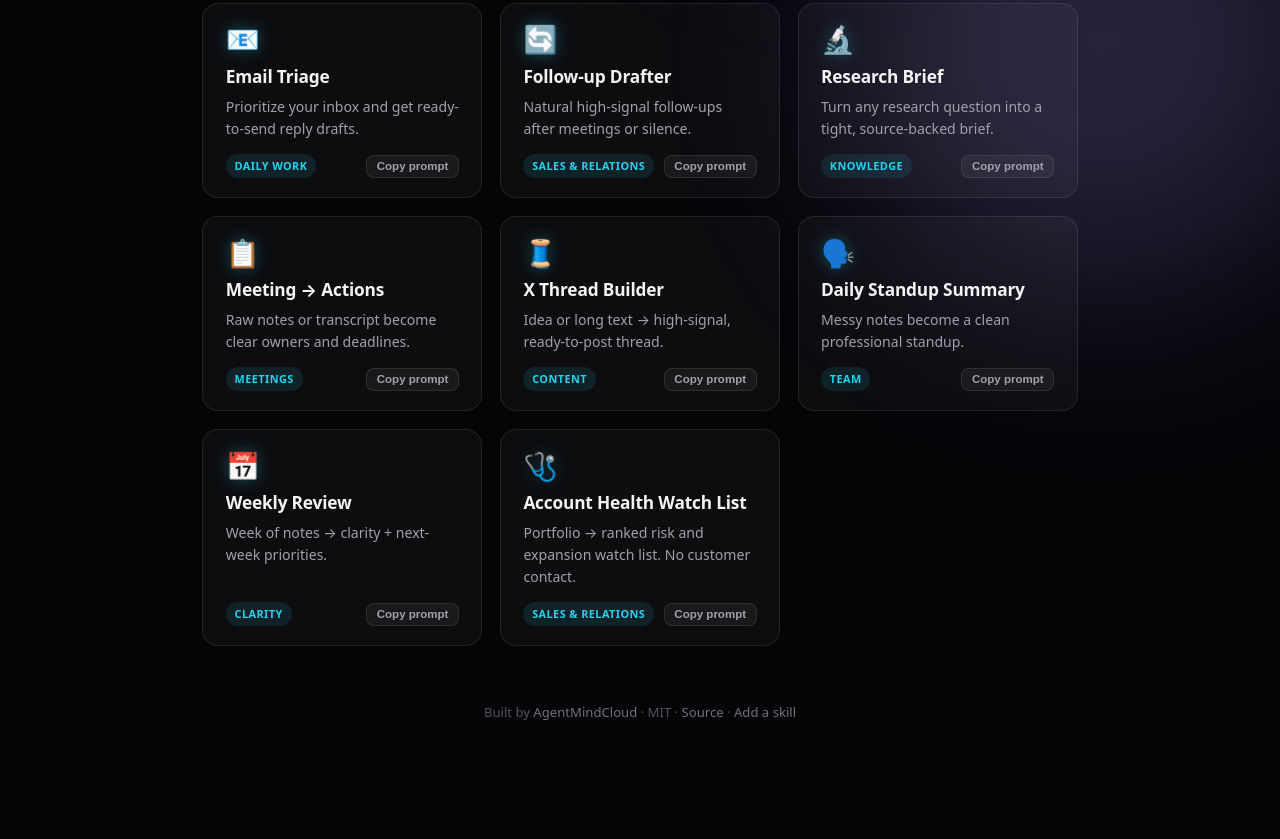
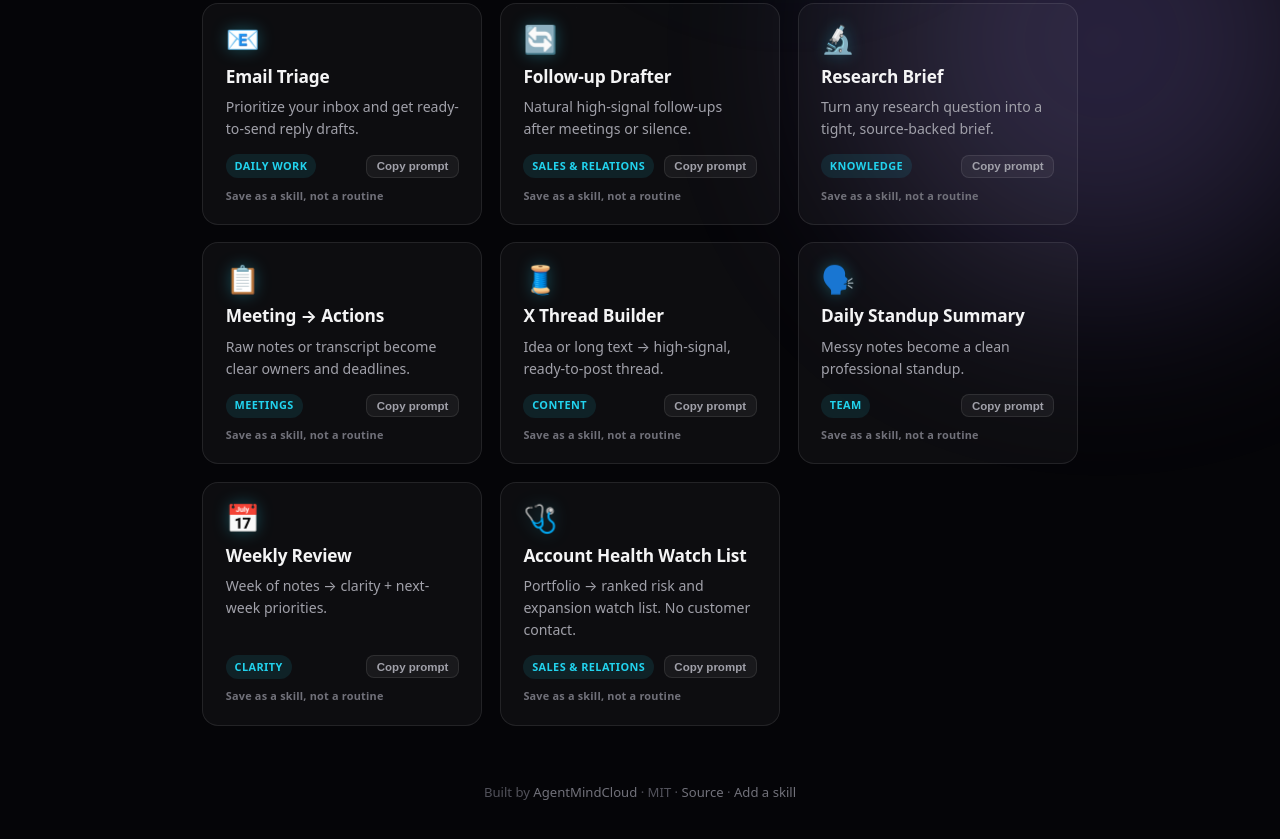
Before and after one commit to AgentMindCloud/grok-bot-super, a plain HTML site: page skills.html in a window 1280 px wide. Shown: the part 713-1552 px from the top of the page. Before the commit the page ends 1516 px from the top, so only its background shows below. Drawn offline with Linux system fonts and the light colour scheme.

Commit message:
docs: add per-card save-as-skill hint
Each skills-browser card now says “Save as a skill, not a routine” so visit/copy is not mistaken for creating a routine.

```diff
--- a/skills.html
+++ b/skills.html
@@ -312,8 +312,16 @@
       display: flex;
       align-items: center;
       justify-content: space-between;
+      flex-wrap: wrap;
       gap: 0.6rem;
       margin-top: auto;
+    }
+    .card-hint {
+      flex-basis: 100%;
+      font-size: 0.68rem;
+      font-weight: 550;
+      letter-spacing: 0.02em;
+      color: #71717a;
     }
     .tag {
       display: inline-block;
@@ -429,6 +437,7 @@
         <div class="card-footer">
           <span class="tag">Daily Work</span>
           <button class="copy-btn" data-skill="Email Triage">Copy prompt</button>
+          <span class="card-hint">Save as a skill, not a routine</span>
         </div>
       </a>
 
@@ -439,6 +448,7 @@
         <div class="card-footer">
           <span class="tag">Sales & Relations</span>
           <button class="copy-btn" data-skill="Follow-up Drafter">Copy prompt</button>
+          <span class="card-hint">Save as a skill, not a routine</span>
         </div>
       </a>
 
@@ -449,6 +459,7 @@
         <div class="card-footer">
           <span class="tag">Knowledge</span>
           <button class="copy-btn" data-skill="Research Brief">Copy prompt</button>
+          <span class="card-hint">Save as a skill, not a routine</span>
         </div>
       </a>
 
@@ -459,6 +470,7 @@
         <div class="card-footer">
           <span class="tag">Meetings</span>
           <button class="copy-btn" data-skill="Meeting → Actions">Copy prompt</button>
+          <span class="card-hint">Save as a skill, not a routine</span>
         </div>
       </a>
 
@@ -469,6 +481,7 @@
         <div class="card-footer">
           <span class="tag">Content</span>
           <button class="copy-btn" data-skill="X Thread Builder">Copy prompt</button>
+          <span class="card-hint">Save as a skill, not a routine</span>
         </div>
       </a>
 
@@ -479,6 +492,7 @@
         <div class="card-footer">
           <span class="tag">Team</span>
           <button class="copy-btn" data-skill="Daily Standup Summary">Copy prompt</button>
+          <span class="card-hint">Save as a skill, not a routine</span>
         </div>
       </a>
 
@@ -489,6 +503,7 @@
         <div class="card-footer">
           <span class="tag">Clarity</span>
           <button class="copy-btn" data-skill="Weekly Review">Copy prompt</button>
+          <span class="card-hint">Save as a skill, not a routine</span>
         </div>
       </a>
 
@@ -500,6 +515,7 @@
         <div class="card-footer">
           <span class="tag">Sales & Relations</span>
           <button class="copy-btn" data-skill="Account Health Watch List">Copy prompt</button>
+          <span class="card-hint">Save as a skill, not a routine</span>
         </div>
       </a>
 
```
